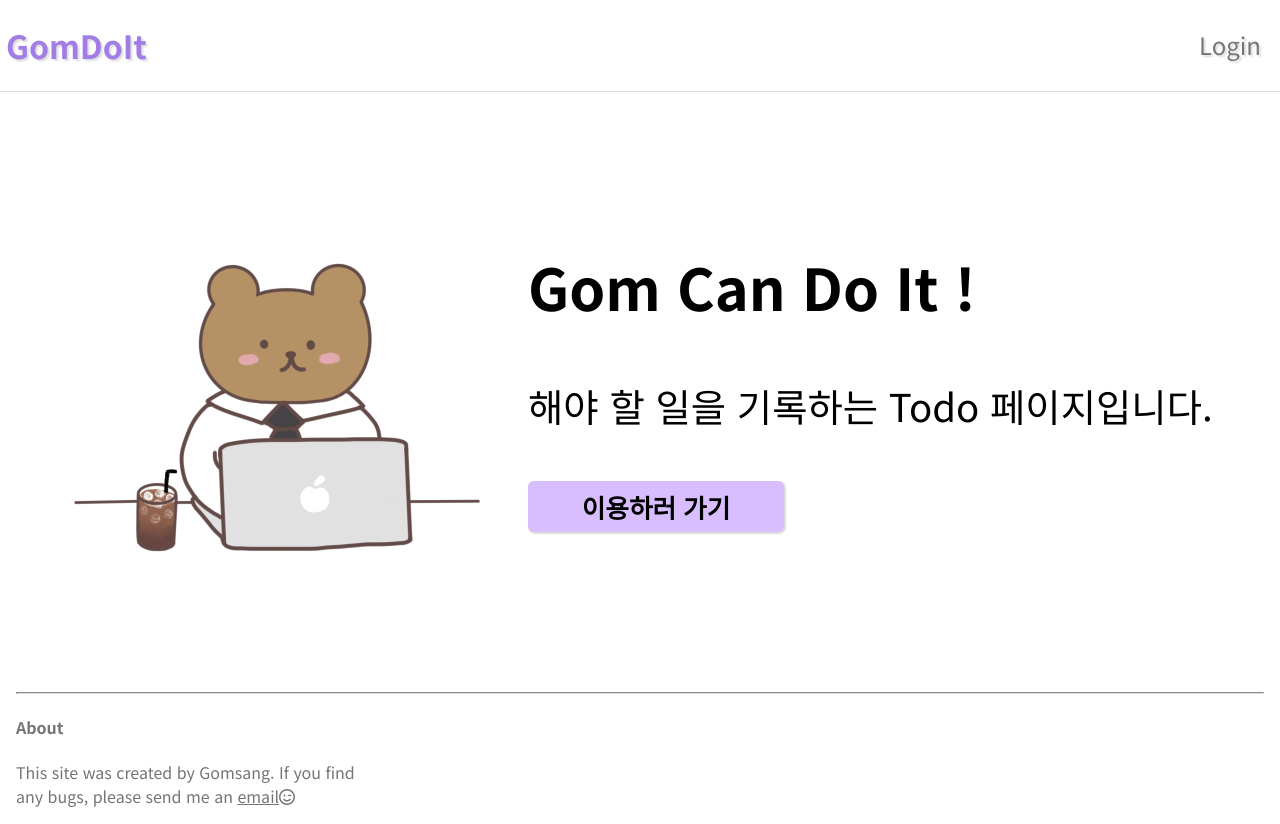
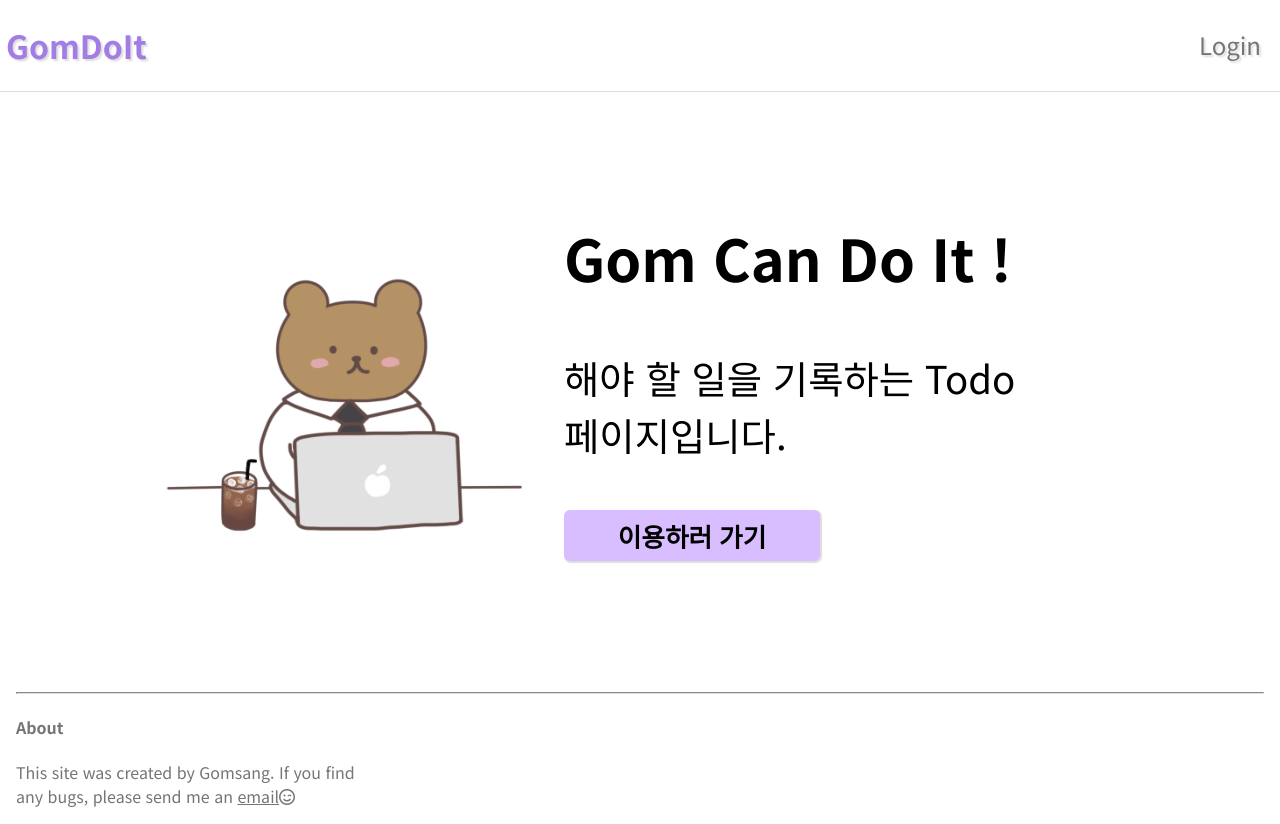
Before and after one commit to tkdgh3050/wanted-pre-onboarding-frontend, a React (Create React App) app: page / in a window 1280 px wide. Built offline with nearby package versions, Linux system fonts and the light colour scheme.

Commit message:
[화면개선] - LandingPage 컴포넌트 최대크기 비율 지정 1. 최대크기 지정을 통해 view width 가 커져도 컴포넌트 크기를 일정이상 키우지 않는 방향으로 수정

```diff
--- a/src/components/pages/LandingPage/styles.js
+++ b/src/components/pages/LandingPage/styles.js
@@ -4,9 +4,11 @@ export const MainWrapper = styled.main`
   display: flex;
   align-items: center;
   min-height: var(--default-main-height);
+  justify-content: center;
   & img {
-    width: 40vw;
+    width: 35vw;
     height: fit-content;
+    max-width: 500px;
   }
   @media screen and (max-width: 768px) {
     flex-direction: column;
@@ -19,9 +21,8 @@ export const MainWrapper = styled.main`
 `;
 
 export const IntroSectionWrapper = styled.section`
-  width: 60vw;
-  font-size: 3vw;
-
+  font-size: min(40px,3vw);
+  max-width: 600px;
   & h2 {
     margin-top: 0px;
   }
```
